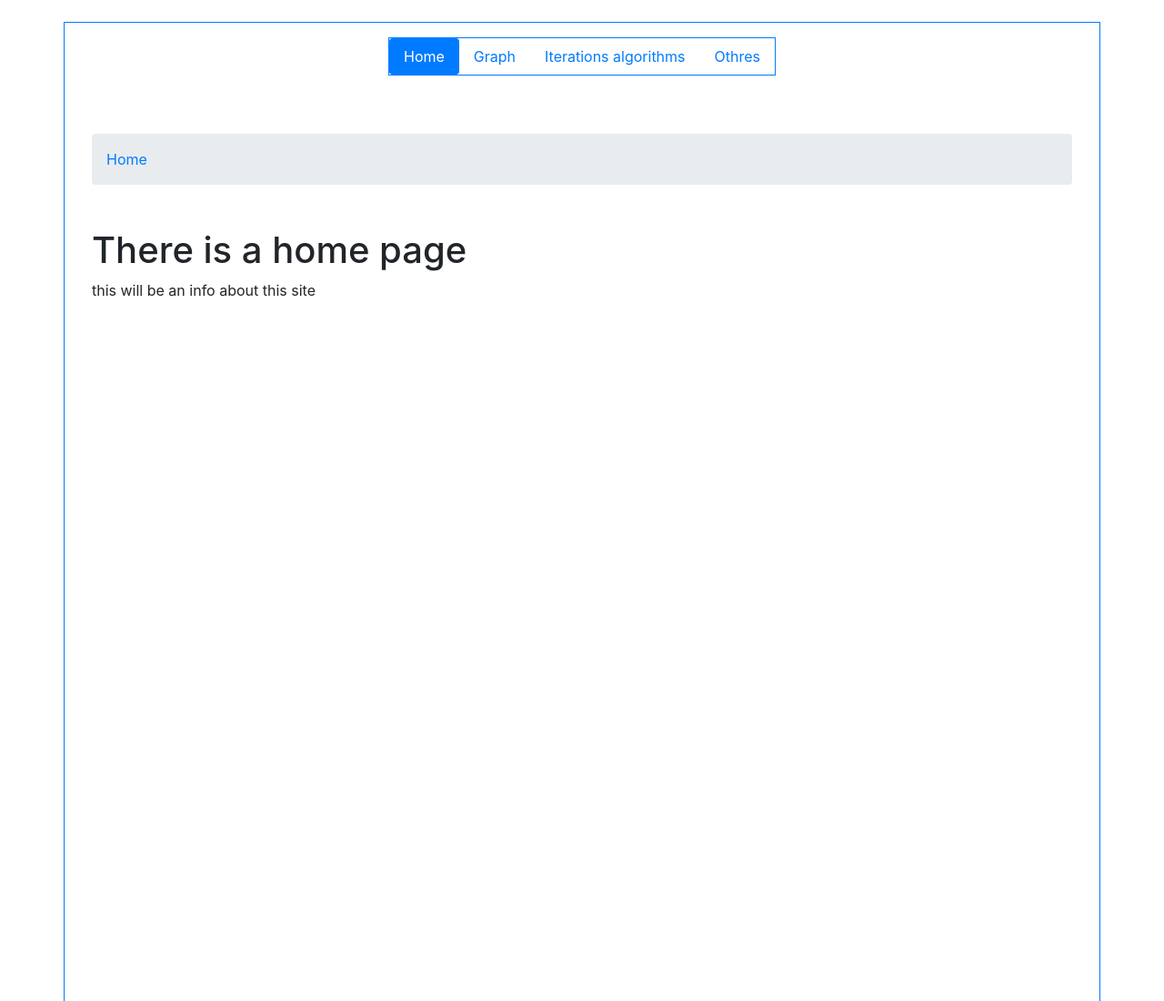
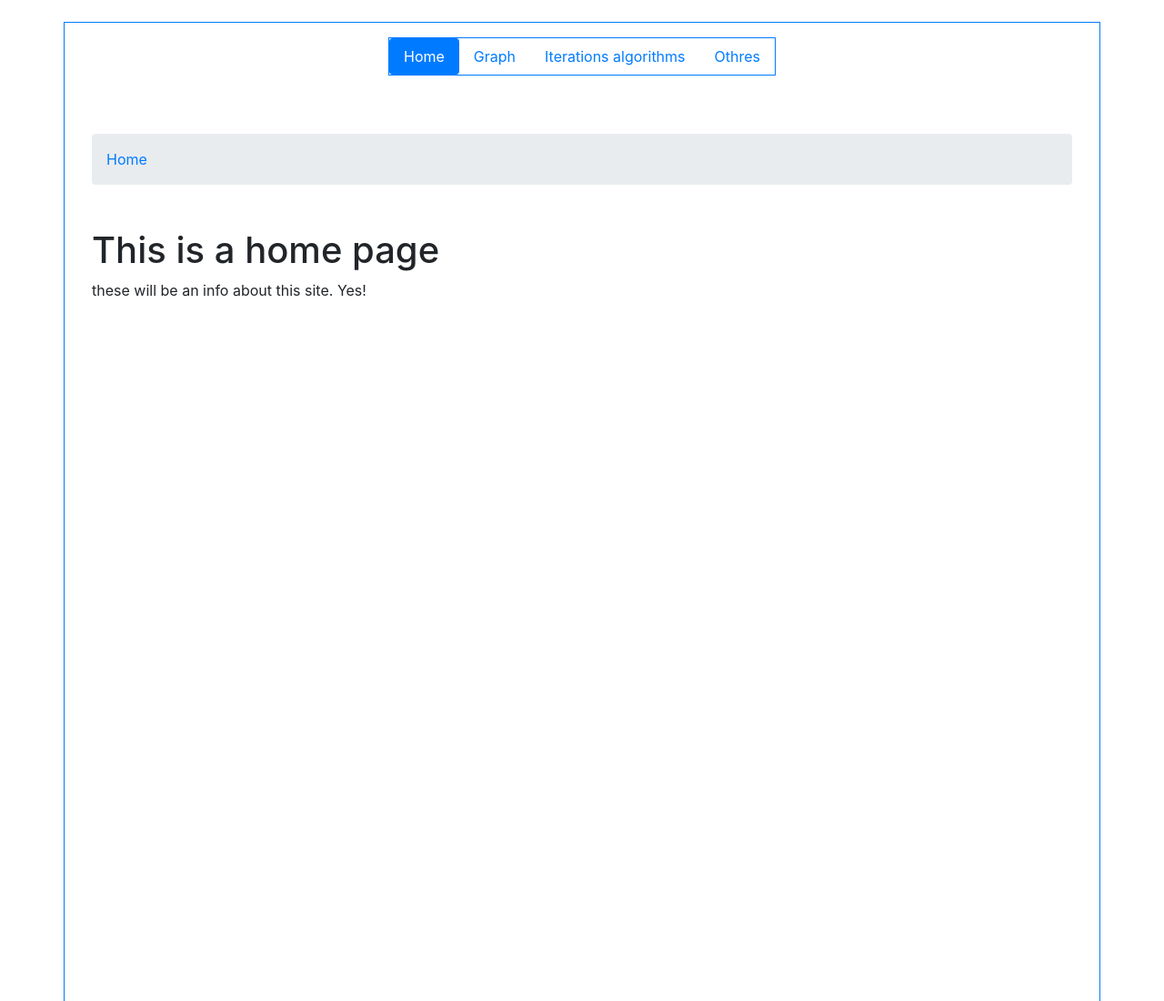
Before and after one commit to Angara89/algo_site, a plain HTML site: page index.html in a window 1280 px wide. Shown: the top 1100 px of the page at 91% size. Drawn offline with nearby package versions, Linux system fonts and the light colour scheme.

Commit message:
test com 2

```diff
--- a/index.html
+++ b/index.html
@@ -31,8 +31,8 @@
     </div>
     <!-- Основной контент -->
     <div class="container mt-4 ">
-        <h1>There is a home page</h1>
-        <p>this will be an info about this site</p>
+        <h1>This is a home page</h1>
+        <p>these will be an info about this site. Yes!</p>
         <br><br><br><br><br><br><br><br><br><br><br><br><br><br><br><br><br><br><br><br><br><br><br><br><br><br><br><br><br><br><br><br><br><br><br><br>
 
     </div>
```
Also changed, not shown: graph_algorithm/index.html (+1 -1 lines).
